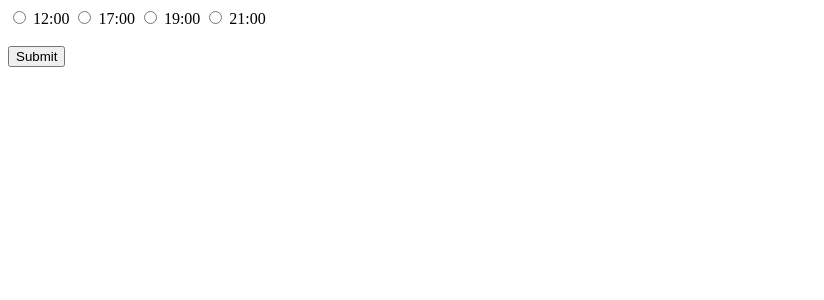
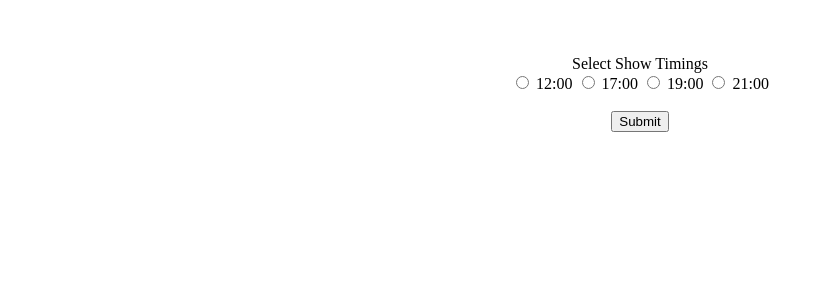
Before and after one commit to pacmad/movie-theatre-ticket-booking-system-1, a Flask app: page /view in a window 1280 px wide. Shown: the top 300 px of the page, without its empty margins (0-824 px from the left). Run offline with Flask 2, Linux system fonts and the light colour scheme.

Commit message:
added alignment to webpages

```diff
--- a/templates/booktickets.html
+++ b/templates/booktickets.html
@@ -5,6 +5,7 @@
     <title></title>
   </head>
   <body>
+      <div style="text-align:center;margin-top:55px">
     <form class="" action="{{url_for('bookticket')}}" method="post">
       <label for="fname">Name:
       <input type="text" name="fname" value=""></label><br><br>
@@ -34,6 +35,6 @@
 
   {% endif %}
 {% endwith %}
-
+</div>
   </body>
 </html>
--- a/templates/delete.html
+++ b/templates/delete.html
@@ -5,6 +5,8 @@
     <title></title>
   </head>
   <body>
+    <div style="text-align:center;margin-top:55px">
+
     <form class="" action="{{url_for('delete')}}" method="post">
 
       <label >Enter Ticket No.</label><br>
@@ -23,5 +25,6 @@
 
   {% endif %}
 {% endwith %}
+</div>
   </body>
 </html>
--- a/templates/details.html
+++ b/templates/details.html
@@ -5,6 +5,8 @@
     <title></title>
   </head>
   <body>
+    <div style="text-align:center;margin-top:55px">
+
     <form class="" action="{{url_for('details')}}" method="post">
 
       <label >Enter Ticket No.</label><br>
@@ -25,6 +27,6 @@
   </ul>
   {% endif %}
 {% endwith %}
-
+</div>
   </body>
 </html>
--- a/templates/update.html
+++ b/templates/update.html
@@ -5,6 +5,8 @@
     <title></title>
   </head>
   <body>
+    <div style="text-align:center;margin-top:55px">
+
     <form class="" action="{{url_for('update')}}" method="post">
 
       <label >Enter Ticket No.</label><br>
@@ -32,6 +34,6 @@
   {% endif %}
 {% endwith %}
 
-
+</div>
   </body>
 </html>
--- a/templates/view.html
+++ b/templates/view.html
@@ -5,8 +5,10 @@
     <title></title>
   </head>
   <body>
+    <div style="text-align:center;margin-top:55px">
+
     <form class="" action="{{url_for('viewall')}}" method="post">
-
+      <label for="">Select Show Timings</label><br>
         <input type="radio"  name="time" value="12:00">
         <label for="male">12:00</label>
         <input type="radio"  name="time" value="17:00">
@@ -19,6 +21,7 @@
       <input type="submit" value="Submit">
 
     </form>
+  </div>
 
   </body>
 </html>
```
Also changed, not shown: templates/view1.html (+6 -3 lines).
